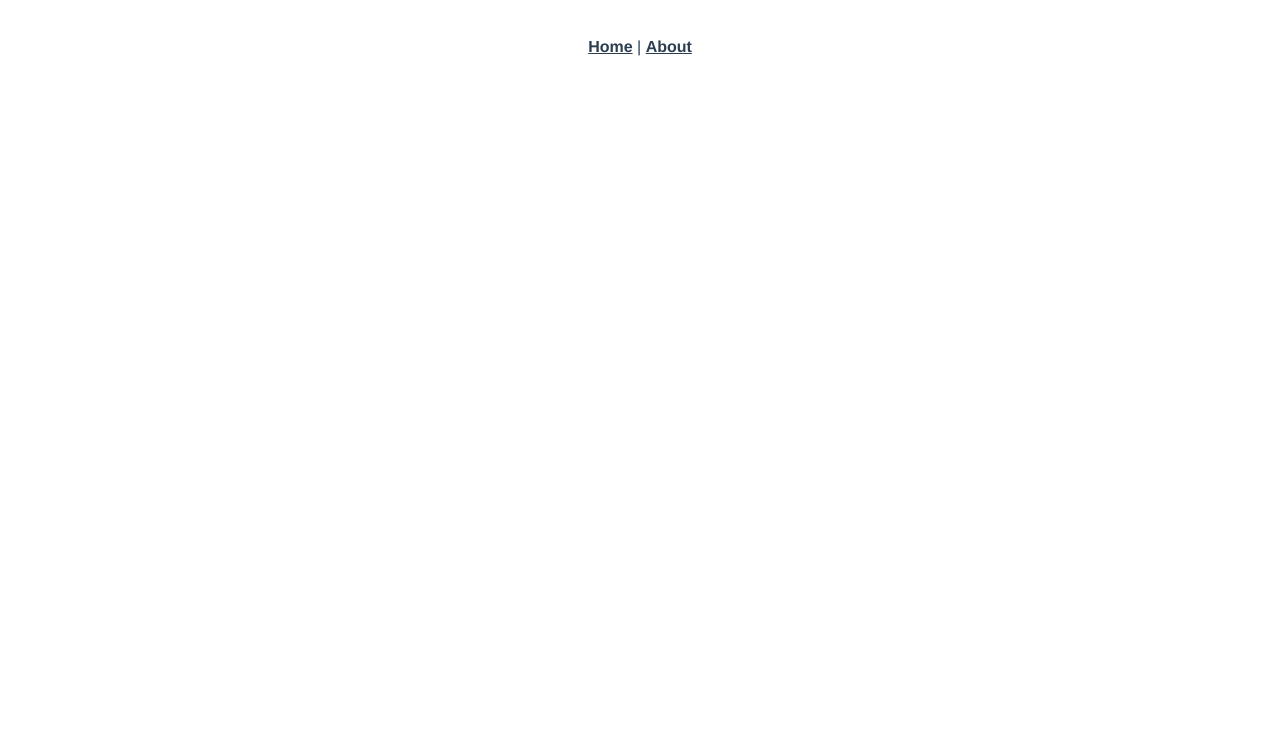
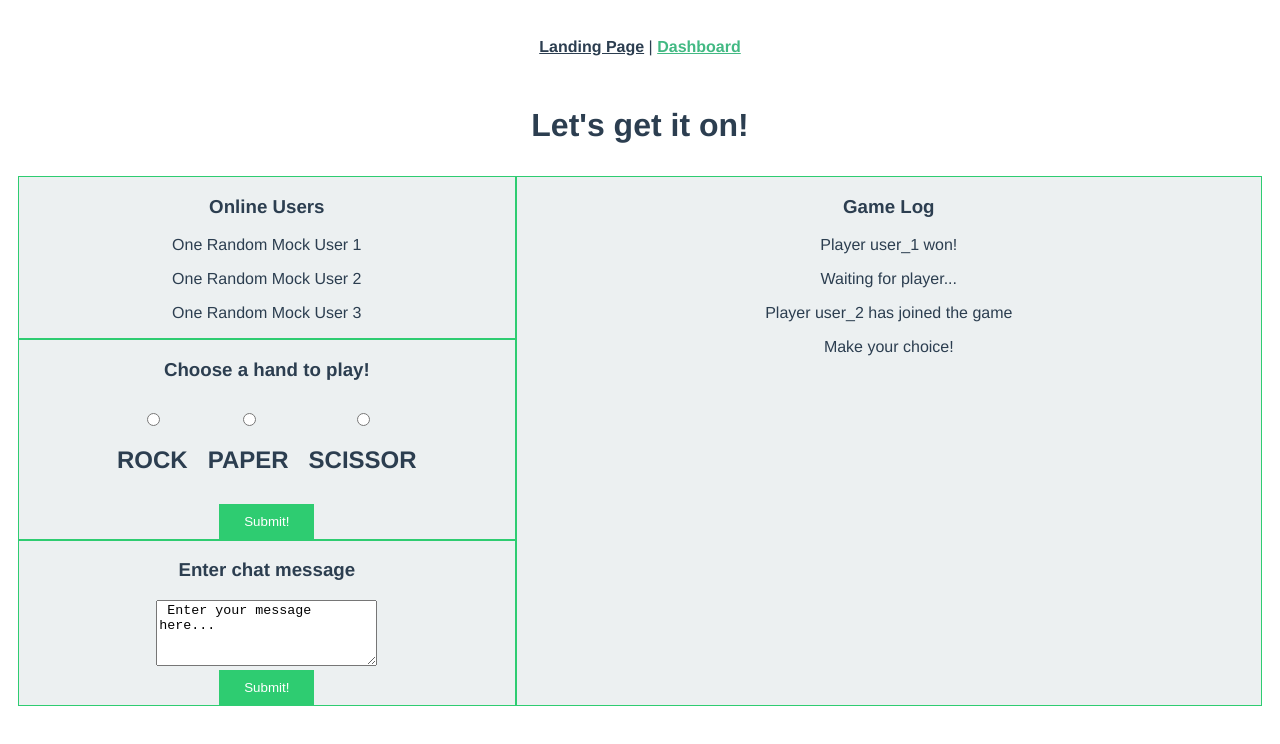
Before and after one commit to Rock-Paper-Scissors-Project/ProjectGroup-Client, a Vue app in the folder client/: page /dashboard in a window 1280 px wide. Shown: the top 744 px of the page. Built offline with nearby package versions, Linux system fonts and the light colour scheme.

Commit message:
added dashboard + components and landing page

```diff
--- a/client/package.json
+++ b/client/package.json
@@ -9,6 +9,7 @@
   },
   "dependencies": {
     "core-js": "^3.6.4",
+    "socket.io-client": "^2.3.0",
     "vue": "^2.6.11",
     "vue-router": "^3.1.6",
     "vuex": "^3.1.3"
--- a/client/src/App.vue
+++ b/client/src/App.vue
@@ -1,12 +1,17 @@
 <template>
   <div id="app">
     <div id="nav">
-      <router-link to="/">Home</router-link> |
-      <router-link to="/about">About</router-link>
+      <!-- <router-link to='/'>Landing Page</router-link> -->
+      <router-link to="/">Landing Page</router-link> |
+      <router-link to="/dashboard">Dashboard</router-link>
     </div>
     <router-view/>
   </div>
 </template>
+
+<script>
+import io from './src/components/socket'
+</script>
 
 <style>
 #app {
--- /dev/null
+++ b/client/src/components/RockPaperScissorForm.vue
@@ -0,0 +1,79 @@
+<template>
+  <div>
+    <div class="rockPaperScissor-box">
+      <h3>Choose a hand to play!</h3>
+        <form>
+            <div class="hand-selection-form">
+                    <div id="hand-selection-rock">
+                        <input type="radio" name="hand-selection" id="rock" value="rock">
+                        <label for="rock">
+                            <h2>ROCK</h2>
+                            <!-- <img src="" alt="hand-rock"> -->
+                        </label>
+                    </div>
+                    <div id="hand-selection-paper">
+                       <input type="radio" name="hand-selection" id="paper" value="paper">
+                        <label for="paper">
+                            <h2>PAPER</h2>
+                            <!-- <img src="" alt="hand-paper"> -->
+                        </label>
+                    </div>
+
+                    <div id="hand-selection-scissor">
+                        <input type="radio" name="hand-selection" id="scissor" value="scissor">
+                    <label for="scissor">
+                        <h2>SCISSOR</h2>
+                        <!-- <img src="" alt="hand-scissor"> -->
+                    </label>
+                    </div>
+            </div>
+            <button type="submit" class="btn btn-primary" style="background-color:#2ecc71; color:white; border-width: 0px; padding: 10px 25px;">Submit!</button>
+        </form>
+    </div>
+  </div>
+</template>
+
+<script>
+export default {
+  name: 'rockPaperScissorForm'
+}
+</script>
+
+<style>
+
+.rockPaperScissor-box{
+  border:1px;
+  border-style: solid;
+  border-color: #2ecc71;
+  background-color:#ecf0f1;
+  justify-content: center;
+}
+
+.hand-selection-form{
+    display:flex;
+    flex-direction: row;
+    justify-content: center;
+}
+
+#hand-selection-rock{
+    display: flex;
+    flex-direction: column;
+    align-items: center;
+    margin:10px
+}
+
+#hand-selection-paper{
+    display: flex;
+    flex-direction: column;
+    align-items: center;
+    margin:10px
+}
+
+#hand-selection-scissor{
+    display: flex;
+    flex-direction: column;
+    align-items: center;
+    margin:10px
+}
+
+</style>
--- /dev/null
+++ b/client/src/components/chatBox.vue
@@ -0,0 +1,29 @@
+<template>
+  <div>
+      <div class="chatBox">
+        <h3>Enter chat message</h3>
+        <form>
+            <label for="chat-message"></label>
+            <textarea id="chat-message" rows="4" cols="25">
+              Enter your message here...
+            </textarea><br>
+            <button type="submit" class="btn btn-primary" style="background-color:#2ecc71; color:white; border-width: 0px; padding: 10px 25px;">Submit!</button>
+        </form>
+      </div>
+  </div>
+</template>
+
+<script>
+export default {
+  name: 'chatBox'
+}
+</script>
+
+<style>
+.chatBox{
+  border:1px;
+  border-style: solid;
+  border-color: #2ecc71;
+  background-color:#ecf0f1;
+}
+</style>
--- /dev/null
+++ b/client/src/components/formLogin.vue
@@ -0,0 +1,19 @@
+<template>
+  <div>
+    <form>
+        <p><b>Username:</b></p>
+        <input type="text" placeholder="Your user name here">
+        <input type="submit" value="Log in">
+    </form>
+  </div>
+</template>
+
+<script>
+export default {
+  name: 'loginForm'
+}
+</script>
+
+<style>
+
+</style>
--- /dev/null
+++ b/client/src/components/gameLog.vue
@@ -0,0 +1,28 @@
+<template>
+  <div class="game-log-box">
+    <h3>Game Log</h3>
+    <div>
+      <p>Player user_1 won!</p>
+      <p>Waiting for player...</p>
+      <p>Player user_2 has joined the game
+      <p>Make your choice!</p>
+    </div>
+  </div>
+</template>
+
+<script>
+export default {
+  name: 'gameLog'
+}
+</script>
+
+<style>
+.game-log-box{
+  height: 100%;
+  border:1px;
+  border-style: solid;
+  border-color: #2ecc71;
+  background-color:#ecf0f1;
+}
+
+</style>
--- /dev/null
+++ b/client/src/components/onlineUserList.vue
@@ -0,0 +1,27 @@
+<template>
+  <div>
+    <div class="onlineUser-box">
+        <h3>Online Users</h3>
+        <div class="onlineUser-card">
+            <p>One Random Mock User 1</p>
+            <p>One Random Mock User 2</p>
+            <p>One Random Mock User 3</p>
+        </div>
+    </div>
+  </div>
+</template>
+
+<script>
+export default {
+  name: 'onlineUserList'
+}
+</script>
+
+<style>
+.onlineUser-box{
+  border:1px;
+  border-style: solid;
+  border-color: #2ecc71;
+  background-color:#ecf0f1;
+}
+</style>
--- /dev/null
+++ b/client/src/components/socket.js
@@ -0,0 +1,3 @@
+// import io from 'socket.io-client'
+
+// export default io('https://localhost:3000')
--- a/client/src/router/index.js
+++ b/client/src/router/index.js
@@ -1,22 +1,20 @@
 import Vue from 'vue'
 import VueRouter from 'vue-router'
-import Home from '../views/Home.vue'
+import landingPage from '../views/LandingPage'
+import dashboard from '../views/Dashboard'
 
 Vue.use(VueRouter)
 
 const routes = [
   {
     path: '/',
-    name: 'Home',
-    component: Home
+    name: 'landingPage',
+    component: landingPage
   },
   {
-    path: '/about',
-    name: 'About',
-    // route level code-splitting
-    // this generates a separate chunk (about.[hash].js) for this route
-    // which is lazy-loaded when the route is visited.
-    component: () => import(/* webpackChunkName: "about" */ '../views/About.vue')
+    path: '/dashboard',
+    name: 'dashboard',
+    component: dashboard
   }
 ]
 
--- /dev/null
+++ b/client/src/views/Dashboard.vue
@@ -0,0 +1,53 @@
+<template>
+  <div>
+    <h1>Let's get it on!</h1>
+    <div class="main-board">
+        <div class="main-board-sidebar">
+          <onlineUserList/>
+          <rockPaperScissorForm/>
+          <chatBox/>
+        </div>
+        <div class="main-board-gameLog">
+          <gameLog/>
+        </div>
+    </div>
+  </div>
+</template>
+
+<script>
+import onlineUserList from '../components/onlineUserList'
+import rockPaperScissorForm from '../components/RockPaperScissorForm'
+import gameLog from '../components/gameLog'
+import chatBox from '../components/chatBox'
+
+export default {
+  name: 'dashboard',
+  components: {
+    onlineUserList,
+    rockPaperScissorForm,
+    gameLog,
+    chatBox
+  }
+}
+</script>
+
+<style>
+ .main-board{
+  display:flex;
+  flex-direction:row;
+  padding:10px;
+ }
+
+ .main-board-sidebar{
+  width: 40vw;
+  display: flex;
+  flex-direction: column;
+ }
+
+ .main-board-gameLog{
+  width: 60vw;
+  display: flex;
+  flex-direction: column;
+ }
+
+</style>
--- /dev/null
+++ b/client/src/views/LandingPage.vue
@@ -0,0 +1,21 @@
+<template>
+  <div>
+      <h1>Welcome to Rock-Paper-Scissor!</h1>
+      <loginForm/>
+  </div>
+</template>
+
+<script>
+import loginForm from '../components/formLogin'
+
+export default {
+  name: 'landingPage',
+  components: {
+    loginForm
+  }
+}
+</script>
+
+<style>
+
+</style>
```
Also changed, not shown: 1 other file (tests, documents, lock files or other folders).
